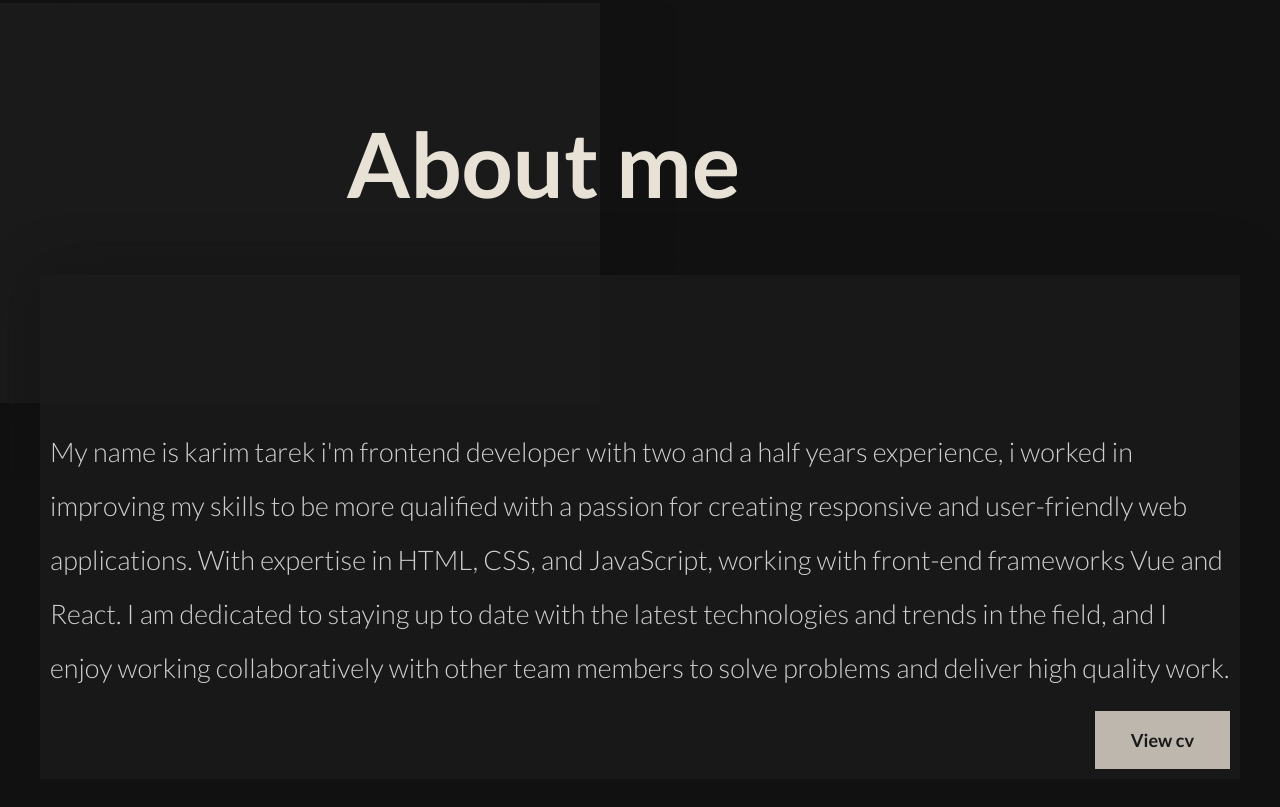
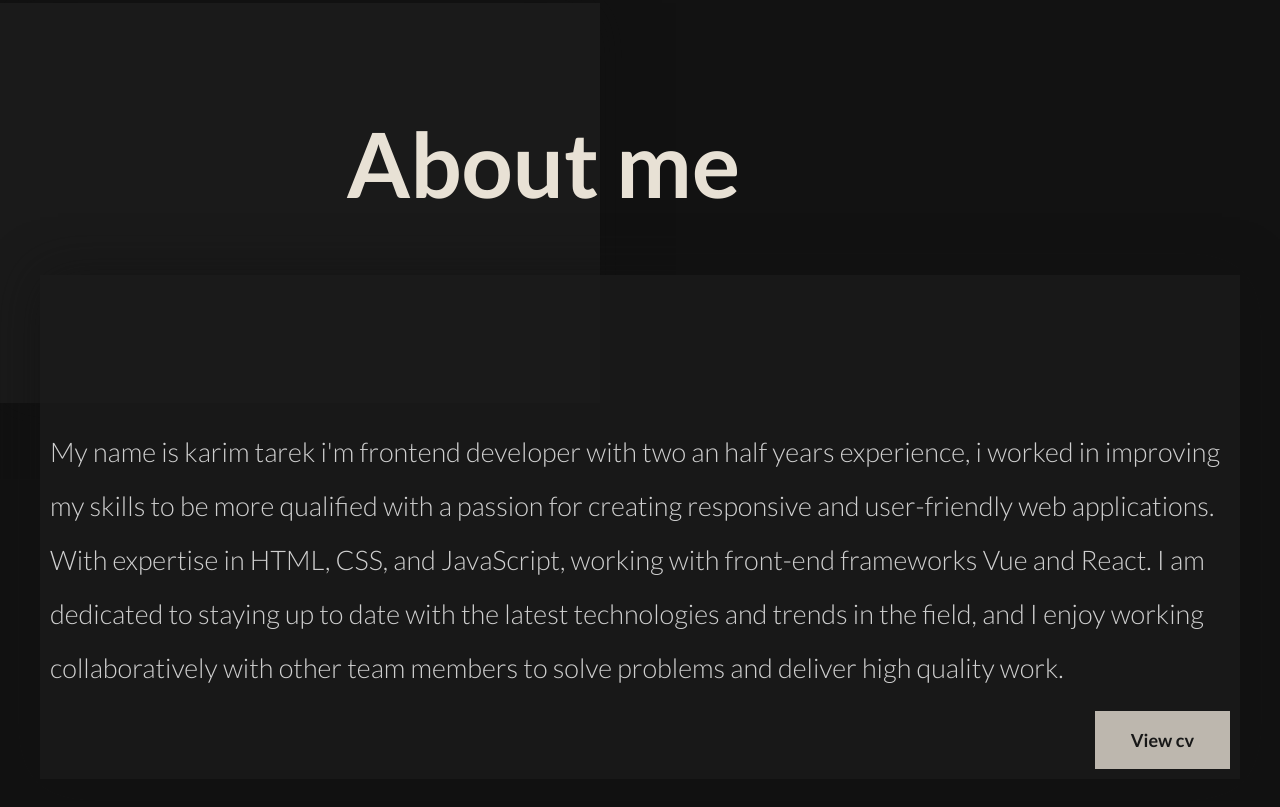
Before and after one commit to karimtarek0000/portfolio, a website: page src/html/index.html in a window 1280 px wide. Shown: the part 2136-2943 px from the top of the page. Drawn offline with nearby package versions, Linux system fonts and the light colour scheme; files that its build step writes are made by us from their sources; files whose address does not match are found by name.

Commit message:
Update html

```diff
--- a/src/html/index.html
+++ b/src/html/index.html
@@ -482,7 +482,7 @@
           <!-- START CONTENT -->
           <div class="section-about-me-content">
             <p class="section-about-me-paragraph">
-              My name is karim tarek i'm frontend developer with two and a half
+              My name is karim tarek i'm frontend developer with two an half
               years experience, i worked in improving my skills to be more
               qualified with a passion for creating responsive and user-friendly
               web applications. With expertise in HTML, CSS, and JavaScript,
```
Also changed, not shown: dist/index.html.
